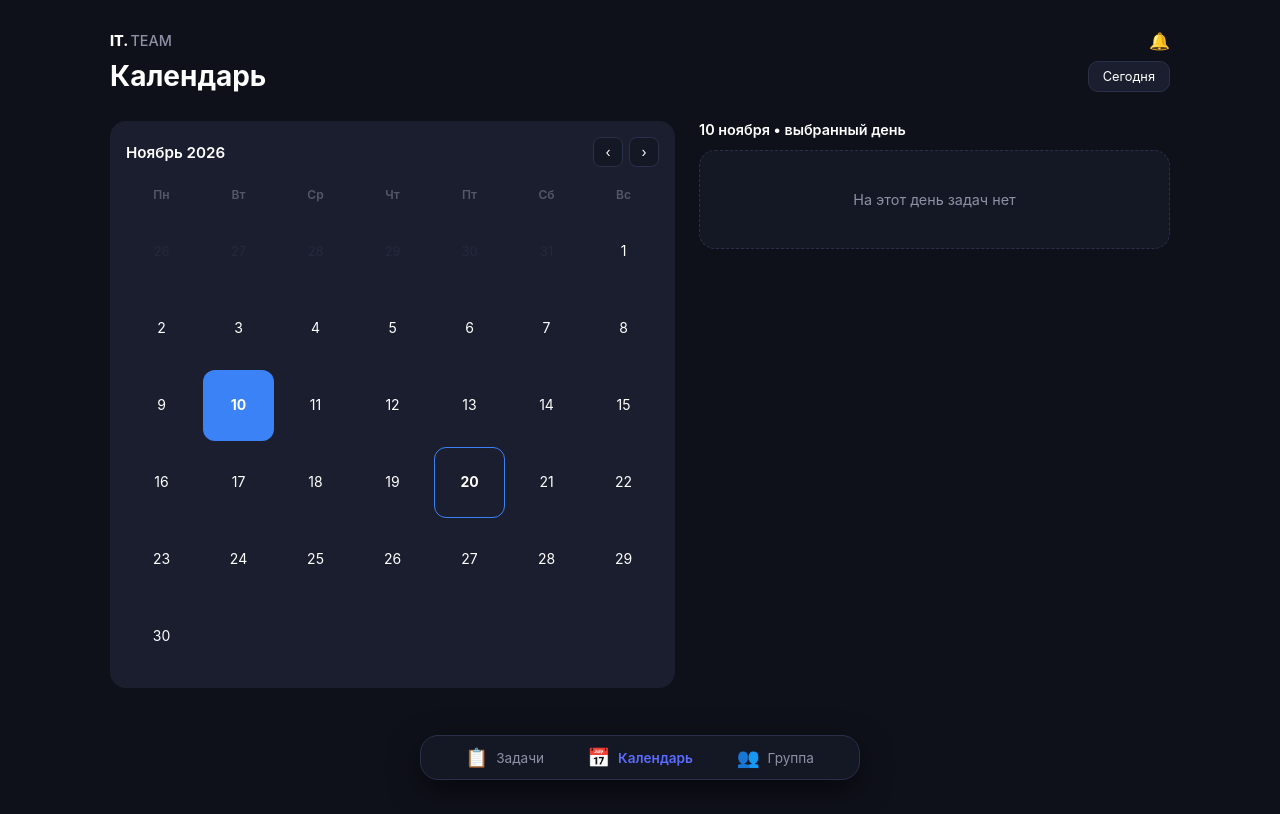
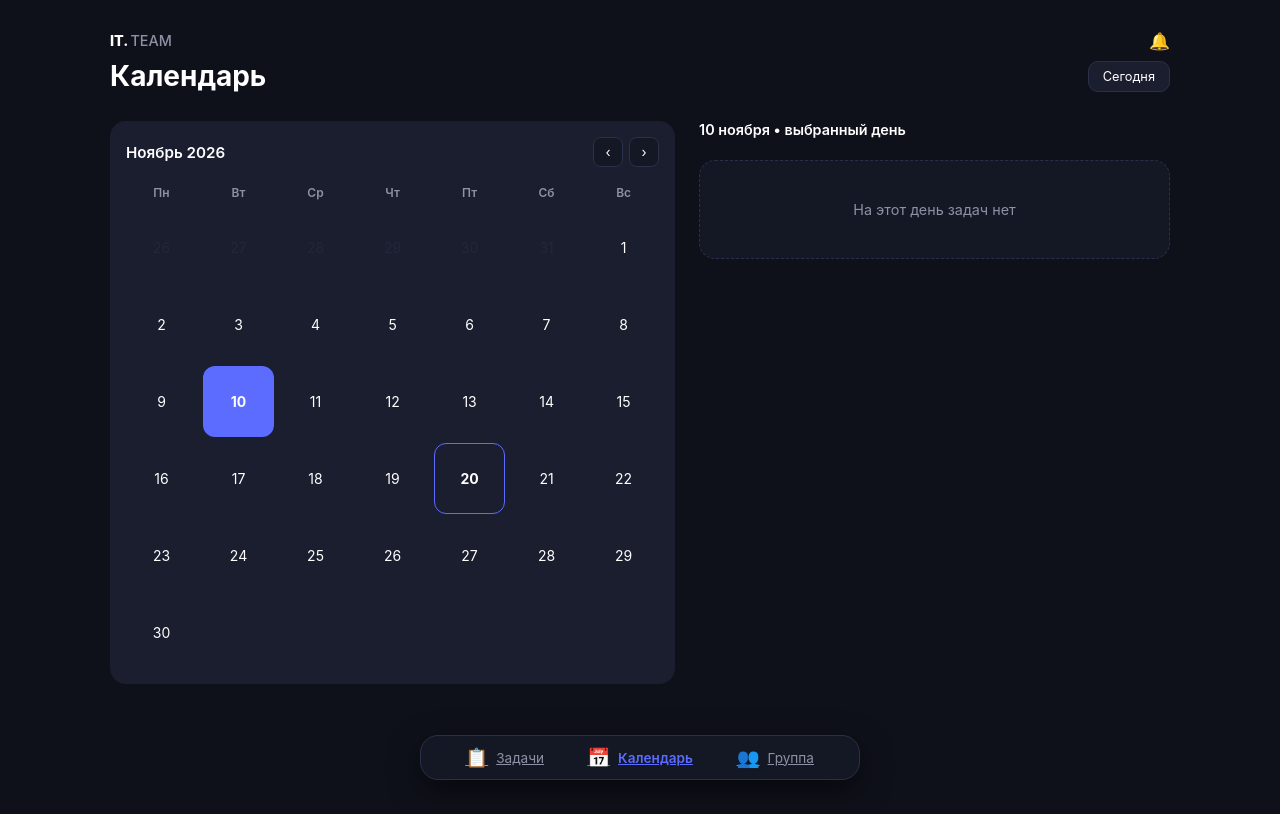
Before and after one commit to zlatochka12345678/To-Do-menedzher, a plain HTML site: page calendar.html in a window 1280 px wide. Both pictures are taken after a click on the element "10". Drawn offline with Linux system fonts and the light colour scheme.

Commit message:
Update calendar.html

```diff
--- a/calendar.html
+++ b/calendar.html
@@ -6,84 +6,72 @@
     <title>IT.TEAM — Календарь</title>
     <link rel="stylesheet" href="static/style.css">
     <style>
-        #calendarGrid {
-            display: grid !important;
-            grid-template-columns: repeat(7, 1fr) !important;
-            gap: 6px !important;
-            align-items: center;
+        .calendar-grid {
+            display: grid;
+            grid-template-columns: repeat(7, 1fr);
+            gap: 6px;
         }
         .cal-weekday {
             text-align: center;
             font-size: 12px;
             font-weight: 600;
-            opacity: 0.5;
-            padding: 8px 0;
+            color: var(--text-muted);
+            padding: 6px 0;
         }
         .cal-day {
-            display: flex !important;
-            flex-direction: column !important;
-            align-items: center !important;
-            justify-content: center !important;
-            min-height: 48px !important;
-            height: auto !important;
-            padding: 8px 4px !important;
+            display: flex;
+            flex-direction: column;
+            align-items: center;
+            justify-content: center;
+            min-height: 46px;
+            padding: 6px 2px;
             border-radius: 12px;
             cursor: pointer;
-            overflow: visible !important;
             position: relative;
+            font-size: 14px;
+            color: var(--text-main);
         }
         .cal-day.other-month {
-            opacity: 0.3;
+            opacity: 0.25;
             cursor: default;
         }
         .cal-day.today:not(.selected) {
-            border: 1.5px solid #3b82f6;
+            border: 1.5px solid var(--accent-blue);
             font-weight: 700;
         }
         .cal-day.selected {
-            background-color: #3b82f6 !important;
-            color: #ffffff !important;
+            background-color: var(--accent-blue);
+            color: #ffffff;
             font-weight: 700;
         }
-        .cal-day-num {
-            line-height: 1.2;
-            font-size: 14px;
-        }
         .cal-dots {
-            display: flex !important;
+            display: flex;
             justify-content: center;
-            align-items: center;
             gap: 3px;
-            height: 7px;
+            height: 6px;
             margin-top: 4px;
         }
         .cal-dot {
-            width: 5px !important;
-            height: 5px !important;
-            border-radius: 50% !important;
-            display: inline-block !important;
-            flex-shrink: 0;
+            width: 5px;
+            height: 5px;
+            border-radius: 50%;
+            background-color: var(--priority-medium);
         }
-        .cal-dot.overdue { background-color: #ef4444 !important; }
-        .cal-dot.soon { background-color: #f59e0b !important; }
-        .cal-dot.active { background-color: #3b82f6 !important; }
-        .cal-dot.completed { background-color: #10b981 !important; }
-
+        .cal-dot.completed {
+            background-color: var(--priority-low);
+        }
         .cal-day.selected .cal-dot {
-            box-shadow: 0 0 0 1px #ffffff;
+            background-color: #ffffff;
         }
         .calendar-section-header {
             display: flex;
             justify-content: space-between;
             align-items: center;
-            margin: 20px 0 12px;
-        }
-        .calendar-section-header .calendar-section-title {
-            margin: 0 !important;
+            margin: 18px 0 12px;
         }
         .calendar-day-count {
             font-size: 13px;
-            opacity: 0.6;
+            color: var(--text-muted);
         }
         @media (min-width: 768px) {
             .calendar-layout {
@@ -101,7 +89,6 @@
 <body>
     <div class="app-wrapper">
         <header class="app-header">
-            <div class="header-inner">
             <div class="brand">
                 <span class="brand-strong">IT.</span><span class="brand-light">TEAM</span>
                 <button type="button" class="notif-btn" id="notifBtn" aria-label="Уведомления">🔔</button>
@@ -110,11 +97,10 @@
                 <h1>Календарь</h1>
                 <button type="button" class="small-btn" id="todayBtn">Сегодня</button>
             </div>
-            </div>
         </header>
 
         <main class="main-content calendar-layout">
-            <div class="calendar-widget" id="calendarWidget">
+            <div class="calendar-widget">
                 <div class="calendar-header">
                     <span class="calendar-month" id="calendarMonth">Ноябрь 2026</span>
                     <div class="calendar-nav">
@@ -127,7 +113,7 @@
 
             <div class="calendar-tasks-pane">
                 <div class="calendar-section-header">
-                    <div class="calendar-section-title" id="calendarDayTitle">20 ноября • сегодня</div>
+                    <div class="calendar-section-title" id="calendarDayTitle">Сегодня</div>
                     <span class="calendar-day-count" id="calendarDayCount"></span>
                 </div>
                 <ul class="task-list calendar-task-list" id="calendarTaskList"></ul>
@@ -135,15 +121,15 @@
         </main>
 
         <nav class="bottom-nav">
-            <button type="button" class="nav-item" onclick="location.href='index.html'">
+            <a class="nav-item" href="index.html">
                 <span class="nav-icon">📋</span> Задачи
-            </button>
-            <button type="button" class="nav-item active" onclick="location.href='calendar.html'">
+            </a>
+            <a class="nav-item active" href="calendar.html">
                 <span class="nav-icon">📅</span> Календарь
-            </button>
-            <button type="button" class="nav-item" onclick="location.href='group.html'">
+            </a>
+            <a class="nav-item" href="group.html">
                 <span class="nav-icon">👥</span> Группа
-            </button>
+            </a>
         </nav>
     </div>
 
```
Lines whose indentation alone changed are shown as unchanged.
